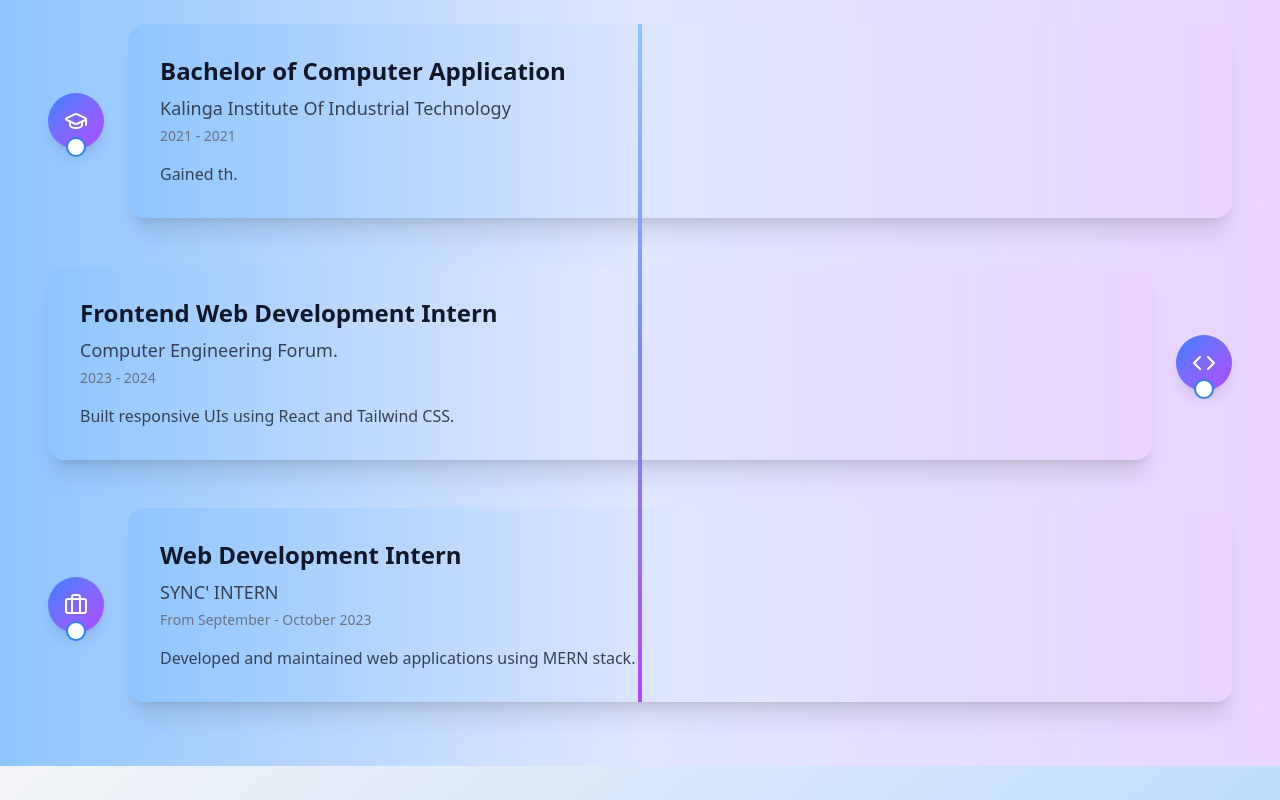
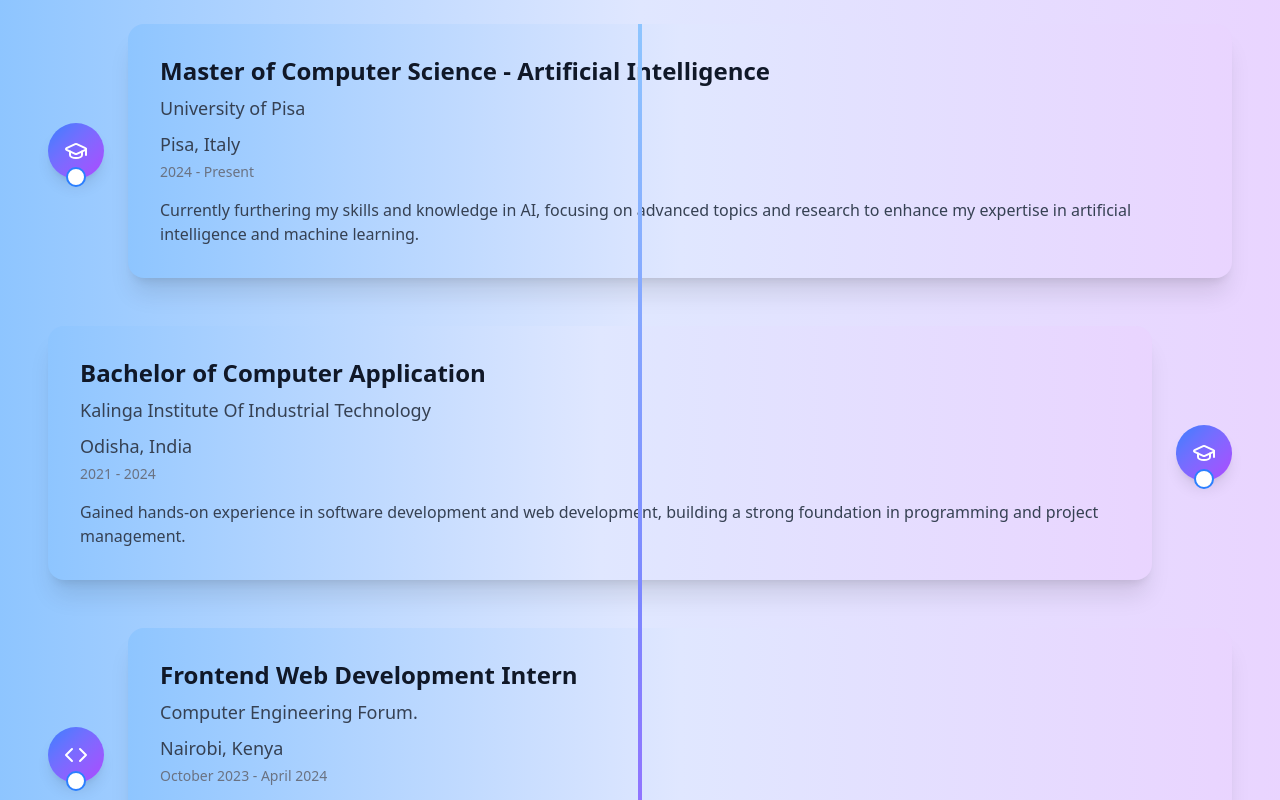
Before and after one commit to Iyabivuz-e/new-portfolio, a Next.js app: page / in a window 1280 px wide. Shown: the part 2340-3140 px from the top of the page. Built offline with nearby package versions, Linux system fonts and the light colour scheme.

Commit message:
updated my experience component

```diff
--- a/src/app/components/Experience/Experience.tsx
+++ b/src/app/components/Experience/Experience.tsx
@@ -1,30 +1,44 @@
 "use client";
-import { Briefcase, Code, GraduationCap } from "lucide-react";
+import { Code, GraduationCap } from "lucide-react";
 import { motion } from "framer-motion";
 
 const Experience = () => {
   const experiences = [
     {
       icon: <GraduationCap className="w-6 h-6 text-white" />,
+      title: "Master of Computer Science - Artificial Intelligence",
+      company: "University of Pisa",
+      location: "Pisa, Italy",
+      date: "2024 - Present",
+      description:
+        "Currently furthering my skills and knowledge in AI, focusing on advanced topics and research to enhance my expertise in artificial intelligence and machine learning.",
+    },
+    {
+      icon: <GraduationCap className="w-6 h-6 text-white" />,
       title: "Bachelor of Computer Application",
       company: "Kalinga Institute Of Industrial Technology",
-      date: "2021 - 2021",
-      description: "Gained th.",
+      location: "Odisha, India",
+      date: "2021 - 2024",
+      description:
+        "Gained hands-on experience in software development and web development, building a strong foundation in programming and project management.",
     },
     {
       icon: <Code className="w-6 h-6 text-white" />,
       title: "Frontend Web Development Intern",
       company: "Computer Engineering Forum.",
-      date: "2023 - 2024",
-      description: "Built responsive UIs using React and Tailwind CSS.",
+      location: "Nairobi, Kenya",
+      date: "October 2023 - April 2024",
+      description:
+        "Developed and maintained a CEF's frontend a highly-traffic web application using ReactJs, and CSS. Gained valuable experience in frontend web development, including designing and developing complex components and optimizing application performance.",
     },
     {
-      icon: <Briefcase className="w-6 h-6 text-white" />,
+      icon: <Code className="w-6 h-6 text-white" />,
       title: "Web Development Intern",
       company: "SYNC' INTERN",
+      location: "Uttar Pradesh, India",
       date: "From September - October 2023",
       description:
-        "Developed and maintained web applications using MERN stack.",
+        "Developed interns' web development skills in HTML, CSS, JavaScript, and ReactJS through a comprehensive four-task program, which equips them with practical experience to excel in the field."
     },
   ];
 
@@ -77,6 +91,7 @@
                     {exp.title}
                   </h3>
                   <p className="text-lg text-gray-700 mt-2">{exp.company}</p>
+                  <p className="text-lg text-gray-700 mt-2">{exp.location}</p>
                   <p className="text-sm text-gray-500 mt-1">{exp.date}</p>
                   <p className="mt-4 text-gray-700">{exp.description}</p>
                 </div>
```
